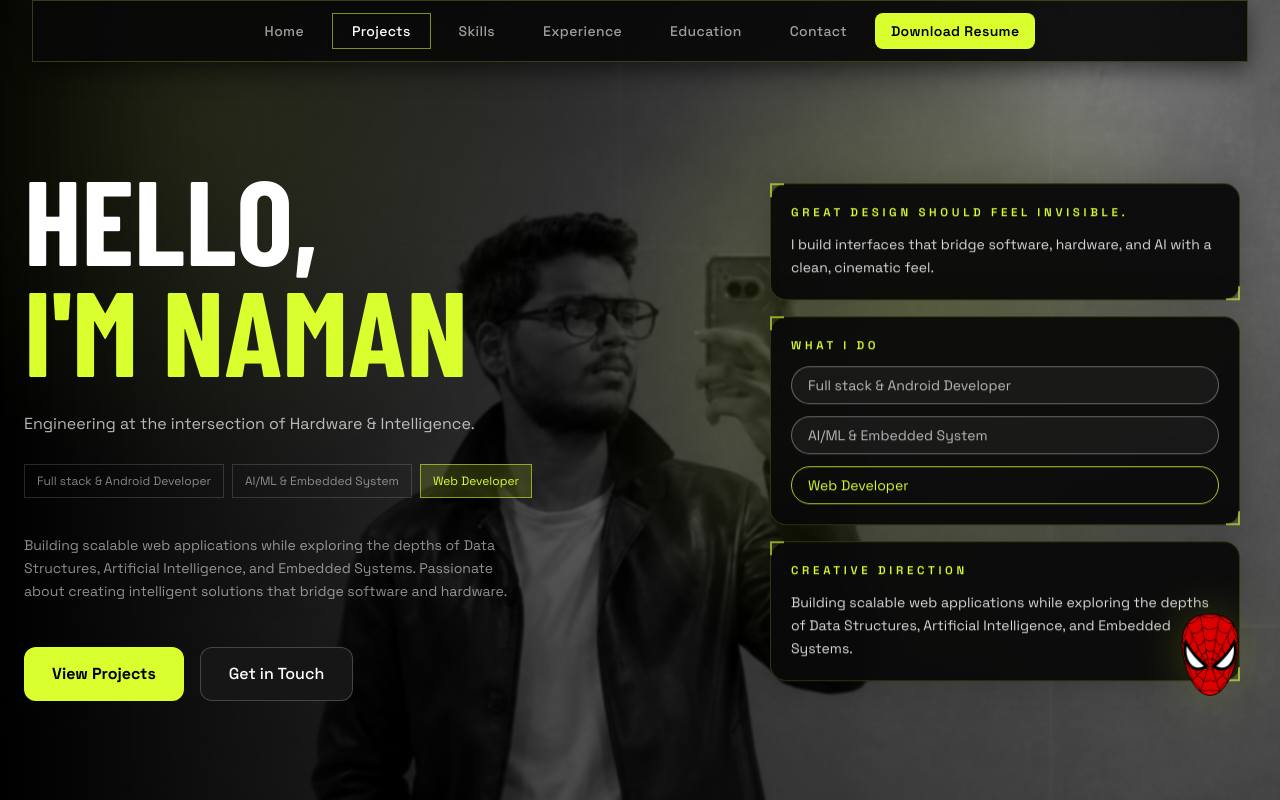
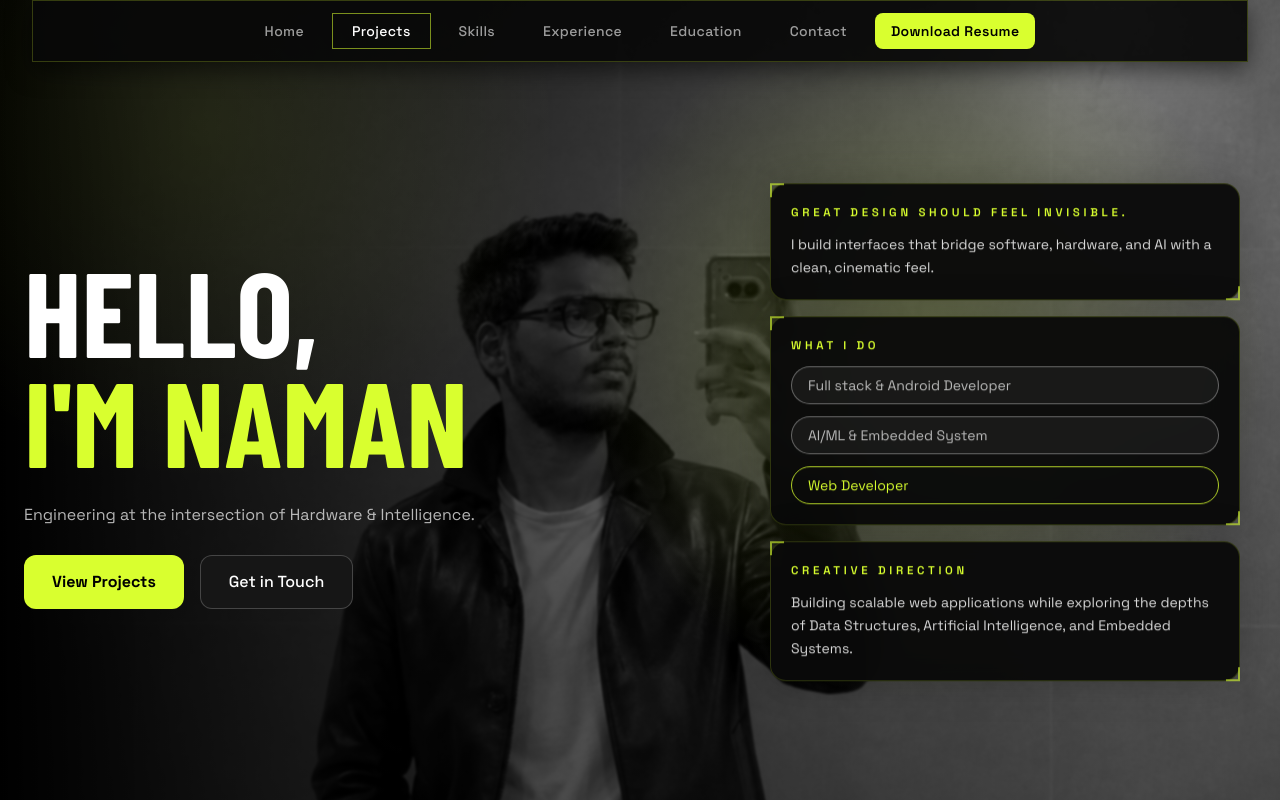
Before and after one commit to NamanGaonkar/Portfolio-Website, a Next.js app: page / in a window 1280 px wide. Shown: the top 800 px of the page. Built offline with nearby package versions, Linux system fonts and the light colour scheme; a web font is replaced by a local one.

Commit message:
design changes

```diff
--- a/app/page.tsx
+++ b/app/page.tsx
@@ -7,7 +7,6 @@ import Education from '@/components/Education'
 import Contact from '@/components/Contact'
 import Footer from '@/components/Footer'
 import AnimatedBackground from '@/components/AnimatedBackground'
-import FloatingAstronaut from '@/components/FloatingAstronaut'
 
 export default function Home() {
   return (
@@ -19,9 +18,6 @@ export default function Home() {
 
       {/* Navigation */}
       <Navbar />
-
-      {/* Draggable astronaut */}
-      <FloatingAstronaut />
 
       {/* Sections */}
       <div id="home">
--- a/components/Hero.tsx
+++ b/components/Hero.tsx
@@ -51,11 +51,11 @@ export default function Hero() {
           className="relative z-10 max-w-3xl"
         >
           {/* Main heading – Barlow Condensed ExtraBold, all-caps, huge */}
-          <h1 className="display-font leading-[0.92] mb-5 sm:mb-7 text-center lg:text-left">
-            <span className="block text-[clamp(3.9rem,14vw,7.5rem)] text-white">
+          <h1 className="display-font leading-[0.92] mb-5 sm:mb-7 text-center lg:text-left group">
+            <span className="block text-[clamp(3.9rem,14vw,7.5rem)] text-white transition-all duration-300 group-hover:translate-x-1 group-hover:text-[#f7f7f0]">
               HELLO,
             </span>
-            <span className="block text-[clamp(3.9rem,14vw,7.5rem)] text-[#d9ff2f]">
+            <span className="block text-[clamp(3.9rem,14vw,7.5rem)] text-[#d9ff2f] transition-all duration-300 group-hover:translate-x-2 group-hover:drop-shadow-[0_0_20px_rgba(217,255,47,0.25)]">
               I&apos;M NAMAN
             </span>
           </h1>
@@ -65,38 +65,17 @@ export default function Hero() {
             {PERSONAL_INFO.headline}
           </p>
 
-          {/* Role chips */}
-          <div className="grid grid-cols-1 sm:flex sm:flex-wrap gap-2 mb-7 sm:mb-9">
-            {PERSONAL_INFO.roles.map((role, index) => (
-              <span
-                key={role}
-                className={`w-full sm:w-auto text-center px-3 py-2 text-xs border transition-all duration-300 hover:-translate-y-0.5 hover:border-[#d9ff2f]/55 hover:text-[#d9ff2f] ${
-                  index === currentRoleIndex
-                    ? 'bg-[#d9ff2f]/15 border-[#d9ff2f]/55 text-[#d9ff2f]'
-                    : 'bg-transparent border-white/15 text-white/50'
-                }`}
-              >
-                {role}
-              </span>
-            ))}
-          </div>
-
-          {/* Bio */}
-          <p className="text-white/55 text-sm leading-relaxed max-w-md lg:max-w-lg mx-auto lg:mx-0 text-center lg:text-left mb-9 sm:mb-11">
-            {PERSONAL_INFO.bio}
-          </p>
-
           {/* CTA Buttons – matching reference exactly */}
           <div className="flex flex-col sm:flex-row gap-3 sm:gap-4">
             <a
               href="#projects"
-              className="inline-flex w-full sm:w-auto items-center justify-center px-7 py-3.5 bg-[#d9ff2f] text-black font-bold text-sm sm:text-base rounded-xl hover:bg-[#ecff63] active:scale-[0.97] transition-all"
+              className="inline-flex w-full sm:w-auto items-center justify-center px-7 py-3.5 bg-[#d9ff2f] text-black font-bold text-sm sm:text-base rounded-xl hover:bg-[#ecff63] hover:-translate-y-1 hover:scale-[1.02] active:scale-[0.97] transition-all duration-300"
             >
               View Projects
             </a>
             <a
               href="#contact"
-              className="inline-flex w-full sm:w-auto items-center justify-center px-7 py-3.5 bg-[#161616] text-white font-medium text-sm sm:text-base rounded-xl border border-white/20 hover:border-[#d9ff2f]/45 hover:text-[#d9ff2f] active:scale-[0.97] transition-all"
+              className="inline-flex w-full sm:w-auto items-center justify-center px-7 py-3.5 bg-[#161616] text-white font-medium text-sm sm:text-base rounded-xl border border-white/20 hover:border-[#d9ff2f]/45 hover:text-[#d9ff2f] hover:-translate-y-1 hover:scale-[1.02] active:scale-[0.97] transition-all duration-300"
             >
               Get in Touch
             </a>
@@ -105,18 +84,18 @@ export default function Hero() {
 
         <div className="relative z-20 mt-10 w-full max-w-2xl lg:mt-0 lg:absolute lg:right-4 lg:top-1/2 lg:-translate-y-1/2 lg:w-[38vw] lg:max-w-[470px]">
           <div className="grid gap-4">
-            <div className="surface-card rounded-2xl bg-black/35 backdrop-blur-md border-white/45 p-5 shadow-[0_0_40px_rgba(0,0,0,0.25)] transition-all duration-300 hover:-translate-y-1 hover:bg-black/50 hover:border-[#d9ff2f]/70 hover:shadow-[0_0_55px_rgba(217,255,47,0.18)]">
+            <div className="surface-card rounded-2xl bg-black/35 backdrop-blur-md border-white/45 p-5 shadow-[0_0_40px_rgba(0,0,0,0.25)] transition-all duration-300 hover:-translate-y-1 hover:scale-[1.01] hover:bg-black/50 hover:border-[#d9ff2f]/70 hover:shadow-[0_0_55px_rgba(217,255,47,0.18)]">
               <p className="text-[#d9ff2f] text-[0.72rem] tracking-[0.32em] uppercase font-semibold mb-3">Great design should feel invisible.</p>
               <p className="text-white/85 text-sm leading-relaxed">I build interfaces that bridge software, hardware, and AI with a clean, cinematic feel.</p>
             </div>
 
-            <div className="surface-card rounded-2xl bg-black/35 backdrop-blur-md border-white/45 p-5 shadow-[0_0_40px_rgba(0,0,0,0.25)] transition-all duration-300 hover:-translate-y-1 hover:bg-black/50 hover:border-[#d9ff2f]/70 hover:shadow-[0_0_55px_rgba(217,255,47,0.18)]">
+            <div className="surface-card rounded-2xl bg-black/35 backdrop-blur-md border-white/45 p-5 shadow-[0_0_40px_rgba(0,0,0,0.25)] transition-all duration-300 hover:-translate-y-1 hover:scale-[1.01] hover:bg-black/50 hover:border-[#d9ff2f]/70 hover:shadow-[0_0_55px_rgba(217,255,47,0.18)]">
               <p className="text-[#d9ff2f] text-[0.72rem] tracking-[0.32em] uppercase font-semibold mb-3">What I do</p>
               <div className="grid gap-3">
                 {PERSONAL_INFO.roles.map((role, index) => (
                   <span
                     key={role}
-                    className={`w-full rounded-full border px-4 py-2 text-sm transition-all duration-300 hover:-translate-y-0.5 hover:border-[#d9ff2f]/75 hover:bg-[#d9ff2f]/10 hover:text-[#d9ff2f] ${
+                    className={`w-full rounded-full border px-4 py-2 text-sm transition-all duration-300 hover:-translate-y-0.5 hover:scale-[1.01] hover:border-[#d9ff2f]/75 hover:bg-[#d9ff2f]/10 hover:text-[#d9ff2f] ${
                       index === currentRoleIndex
                         ? 'bg-[#d9ff2f]/12 border-[#d9ff2f]/80 text-[#d9ff2f]'
                         : 'bg-white/5 border-white/35 text-white/70'
@@ -128,7 +107,7 @@ export default function Hero() {
               </div>
             </div>
 
-            <div className="surface-card rounded-2xl bg-black/30 backdrop-blur-md border-white/35 p-5 shadow-[0_0_40px_rgba(0,0,0,0.22)] transition-all duration-300 hover:-translate-y-1 hover:bg-black/45 hover:border-[#d9ff2f]/65 hover:shadow-[0_0_55px_rgba(217,255,47,0.16)]">
+            <div className="surface-card rounded-2xl bg-black/30 backdrop-blur-md border-white/35 p-5 shadow-[0_0_40px_rgba(0,0,0,0.22)] transition-all duration-300 hover:-translate-y-1 hover:scale-[1.01] hover:bg-black/45 hover:border-[#d9ff2f]/65 hover:shadow-[0_0_55px_rgba(217,255,47,0.16)]">
               <p className="text-[#d9ff2f] text-[0.72rem] tracking-[0.32em] uppercase font-semibold mb-3">Creative direction</p>
               <p className="text-white/85 text-sm leading-relaxed">Building scalable web applications while exploring the depths of Data Structures, Artificial Intelligence, and Embedded Systems.</p>
             </div>
```
